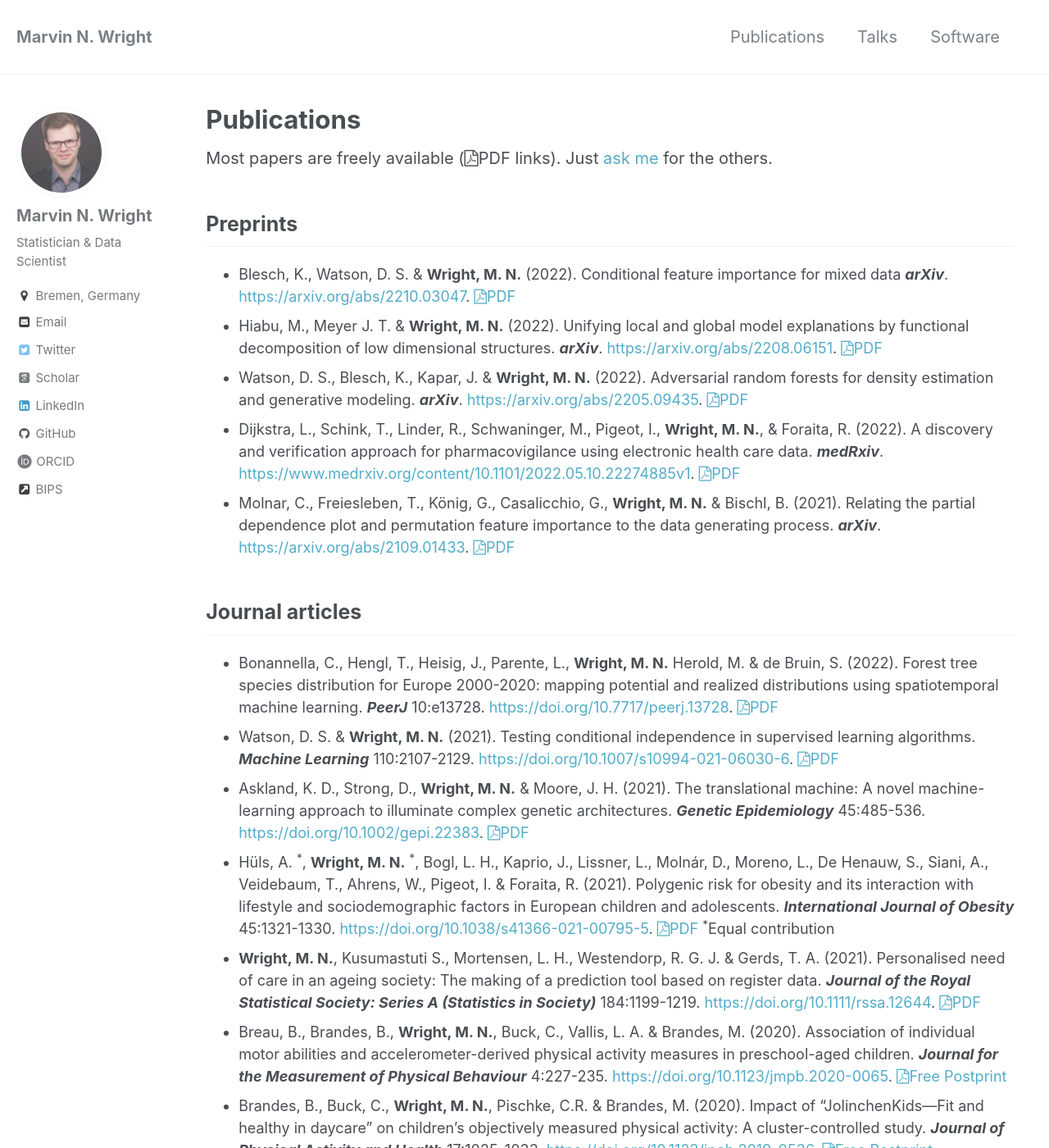
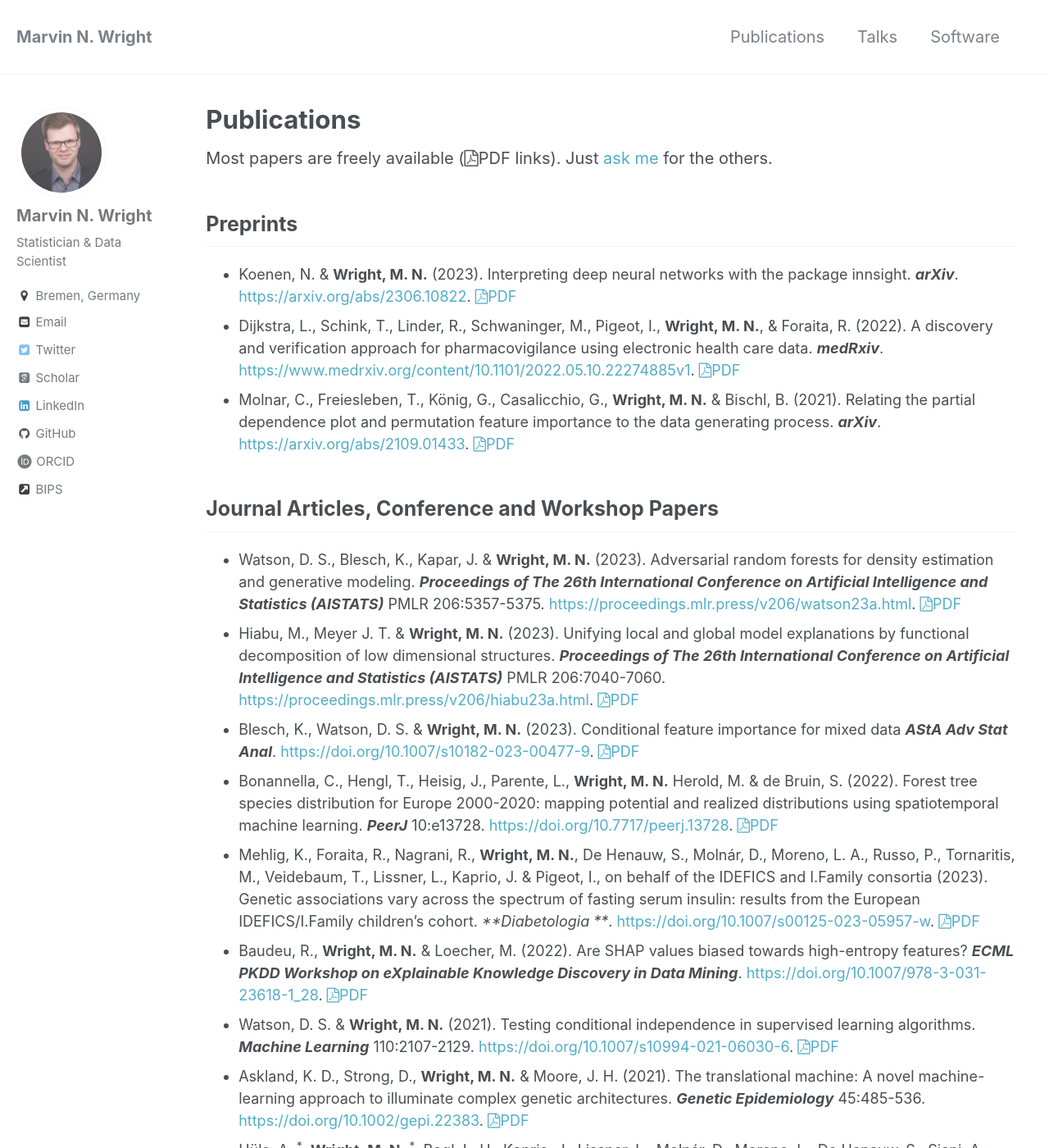
Before and after one commit to mnwright/mnwright.github.io, a Jekyll site: the page built from _pages/publications.md, in a window 1280 px wide and 1400 px high. Shown: the whole window at 82% size. Built offline with Jekyll 4.4.1, drawn with Linux system fonts in a browser that asks for light colours; some web fonts are replaced; some of the changed text lies outside the part shown.

Commit message:
update publications

```diff
--- a/_pages/publications.md
+++ b/_pages/publications.md
@@ -6,18 +6,22 @@ permalink: /publications/
 Most papers are freely available (<i class="fa fa-file-pdf-o"></i>PDF links). Just <a href="mailto:web@wrig.de">ask me</a> for the others.
 
 ## Preprints
-* {:.pub} Blesch, K., Watson, D. S. & **Wright, M. N.** (2022). Conditional feature importance for mixed data ***arXiv***. <https://arxiv.org/abs/2210.03047>. <a href="https://arxiv.org/pdf/2210.03047"><i class="fa fa-file-pdf-o"></i>PDF</a>
-* {:.pub} Hiabu, M., Meyer J. T. & **Wright, M. N.** (2022). Unifying local and global model explanations by functional decomposition of low dimensional structures. ***arXiv***. <https://arxiv.org/abs/2208.06151>. <a href="https://arxiv.org/pdf/2208.06151"><i class="fa fa-file-pdf-o"></i>PDF</a>
-* {:.pub} Watson, D. S., Blesch, K., Kapar, J. & **Wright, M. N.** (2022). Adversarial random forests for density estimation and generative modeling. ***arXiv***. <https://arxiv.org/abs/2205.09435>. <a href="https://arxiv.org/pdf/2205.09435"><i class="fa fa-file-pdf-o"></i>PDF</a>
+* {:.pub} Koenen, N. & **Wright, M. N.** (2023). Interpreting deep neural networks with the package innsight. ***arXiv***. <https://arxiv.org/abs/2306.10822>. <a href="https://arxiv.org/pdf/2306.10822"><i class="fa fa-file-pdf-o"></i>PDF</a>
 * {:.pub} Dijkstra, L., Schink, T., Linder, R., Schwaninger, M., Pigeot, I., **Wright, M. N.**, & Foraita, R. (2022). A discovery and verification approach for pharmacovigilance using electronic health care data. ***medRxiv***. <https://www.medrxiv.org/content/10.1101/2022.05.10.22274885v1>. <a href="https://www.medrxiv.org/content/10.1101/2022.05.10.22274885v1.full.pdf"><i class="fa fa-file-pdf-o"></i>PDF</a>
 * {:.pub} Molnar, C., Freiesleben, T., König, G., Casalicchio, G., **Wright, M. N.** & Bischl, B. (2021). Relating the partial dependence plot and permutation feature importance to the data generating process. ***arXiv***. <https://arxiv.org/abs/2109.01433>. <a href="https://arxiv.org/pdf/2109.01433"><i class="fa fa-file-pdf-o"></i>PDF</a>
 
-## Journal articles
+## Journal Articles, Conference and Workshop Papers
+* {:.pub} Watson, D. S., Blesch, K., Kapar, J. & **Wright, M. N.** (2023). Adversarial random forests for density estimation and generative modeling. ***Proceedings of The 26th International Conference on Artificial Intelligence and Statistics (AISTATS)*** PMLR 206:5357-5375. <https://proceedings.mlr.press/v206/watson23a.html>. <a href="https://proceedings.mlr.press/v206/watson23a/watson23a.pdf"><i class="fa fa-file-pdf-o"></i>PDF</a>
+* {:.pub} Hiabu, M., Meyer J. T. & **Wright, M. N.** (2023). Unifying local and global model explanations by functional decomposition of low dimensional structures. ***Proceedings of The 26th International Conference on Artificial Intelligence and Statistics (AISTATS)*** PMLR 206:7040-7060. <https://proceedings.mlr.press/v206/hiabu23a.html>. <a href="https://proceedings.mlr.press/v206/hiabu23a/hiabu23a.pdf"><i class="fa fa-file-pdf-o"></i>PDF</a>
+* {:.pub} Blesch, K., Watson, D. S. & **Wright, M. N.** (2023). Conditional feature importance for mixed data ***AStA Adv Stat Anal***. <https://doi.org/10.1007/s10182-023-00477-9>. <a href="https://link.springer.com/content/pdf/10.1007/s10182-023-00477-9.pdf"><i class="fa fa-file-pdf-o"></i>PDF</a>
 * {:.pub} Bonannella, C., Hengl, T., Heisig, J., Parente, L., **Wright, M. N.** Herold, M. & de Bruin, S. (2022). Forest tree species distribution for Europe 2000-2020: mapping potential and realized distributions using spatiotemporal machine learning. ***PeerJ*** 10:e13728. <https://doi.org/10.7717/peerj.13728>. <a href="https://peerj.com/articles/13728.pdf"><i class="fa fa-file-pdf-o"></i>PDF</a>
+* {:.pub} Mehlig, K., Foraita, R., Nagrani, R., **Wright, M. N.**, De Henauw, S., Molnár, D., Moreno, L. A., Russo, P., Tornaritis, M., Veidebaum, T., Lissner, L., Kaprio, J. & Pigeot, I., on behalf of the IDEFICS and I.Family consortia (2023). Genetic associations vary across the spectrum of fasting serum insulin: results from the European IDEFICS/I.Family children’s cohort. ***Diabetologia ***. <https://doi.org/10.1007/s00125-023-05957-w>. <a href="https://link.springer.com/content/pdf/10.1007/s00125-023-05957-w.pdf"><i class="fa fa-file-pdf-o"></i>PDF</a>
+* {:.pub} Baudeu, R., **Wright, M. N.** & Loecher, M. (2022). Are SHAP values biased towards high-entropy features? ***ECML PKDD Workshop on eXplainable Knowledge Discovery in Data Mining***. <https://doi.org/10.1007/978-3-031-23618-1_28>. <a href="https://link.springer.com/content/pdf/10.1007/978-3-031-23618-1.pdf"><i class="fa fa-file-pdf-o"></i>PDF</a>
 * {:.pub} Watson, D. S. & **Wright, M. N.** (2021). Testing conditional independence in supervised learning algorithms. ***Machine Learning*** 110:2107-2129. <https://doi.org/10.1007/s10994-021-06030-6>. <a href="https://link.springer.com/content/pdf/10.1007/s10994-021-06030-6.pdf"><i class="fa fa-file-pdf-o"></i>PDF</a>
-* {:.pub} Askland, K. D., Strong, D., **Wright, M. N.** & Moore, J. H. (2021).  The translational machine: A novel machine-learning approach to illuminate complex genetic architectures. ***Genetic Epidemiology*** 45:485-536. <https://doi.org/10.1002/gepi.22383>. <a href="https://onlinelibrary.wiley.com/doi/pdfdirect/10.1002/gepi.22383?download=true"><i class="fa fa-file-pdf-o"></i>PDF</a>
+* {:.pub} Askland, K. D., Strong, D., **Wright, M. N.** & Moore, J. H. (2021). The translational machine: A novel machine-learning approach to illuminate complex genetic architectures. ***Genetic Epidemiology*** 45:485-536. <https://doi.org/10.1002/gepi.22383>. <a href="https://onlinelibrary.wiley.com/doi/pdfdirect/10.1002/gepi.22383?download=true"><i class="fa fa-file-pdf-o"></i>PDF</a>
 * {:.pub} Hüls, A. <sup>\*</sup>, **Wright, M. N.** <sup>\*</sup>, Bogl, L. H., Kaprio, J., Lissner, L., Molnár, D., Moreno, L., De Henauw, S., Siani, A., Veidebaum, T., Ahrens, W., Pigeot, I. & Foraita, R. (2021). Polygenic risk for obesity and its interaction with lifestyle and sociodemographic factors in European children and adolescents. ***International Journal of Obesity*** 45:1321-1330. <https://doi.org/10.1038/s41366-021-00795-5>. <a href="https://www.nature.com/articles/s41366-021-00795-5.pdf"><i class="fa fa-file-pdf-o"></i>PDF</a> <sup>\*</sup>Equal contribution
 * {:.pub} **Wright, M. N.**, Kusumastuti S., Mortensen, L. H., Westendorp, R. G. J. & Gerds, T. A. (2021). Personalised need of care in an ageing society: The making of a prediction tool based on register data. ***Journal of the Royal Statistical Society: Series A (Statistics in Society)*** 184:1199-1219. <https://doi.org/10.1111/rssa.12644>. <a href="https://rss.onlinelibrary.wiley.com/doi/pdfdirect/10.1111/rssa.12644?download=true"><i class="fa fa-file-pdf-o"></i>PDF</a>
+* {:.pub} Koenen, N., **Wright, M. N.**, Maass, P. & Behrmann, J. (2021). Generalization of the change of variables formula with applications to residual flows. ***ICML Workshop on Invertible Neural Networks, Normalizing Flows, and Explicit Likelihood Models***. <https://openreview.net/forum?id=msCiI5dejr>. <a href="https://openreview.net/pdf?id=msCiI5dejr"><i class="fa fa-file-pdf-o"></i>PDF</a>
 * {:.pub} Breau, B., Brandes, B., **Wright, M. N.**, Buck, C., Vallis, L. A. & Brandes, M. (2020).  Association of individual motor abilities and accelerometer-derived physical activity measures in preschool-aged children. ***Journal for the Measurement of Physical Behaviour*** 4:227-235. <https://doi.org/10.1123/jmpb.2020-0065>. <a href="https://repository.publisso.de/resource/frl:6429159/data"><i class="fa fa-file-pdf-o"></i>Free Postprint</a>
 * {:.pub} Brandes, B., Buck, C., **Wright, M. N.**, Pischke, C.R. & Brandes, M. (2020).  Impact of “JolinchenKids—Fit and healthy in daycare” on children’s objectively measured physical activity: A cluster-controlled study. ***Journal of Physical Activity and Health*** 17:1025-1033. <https://doi.org/10.1123/jpah.2019-0536>. <a href="https://repository.publisso.de/resource/frl:6425536/data"><i class="fa fa-file-pdf-o"></i>Free Postprint</a>
 * {:.pub} Schmid, M., Welchowski T., **Wright, M. N.** & Berger, M. (2020). Discrete-time survival forests with Hellinger distance decision trees. ***Data Mining and Knowledge Discovery*** 34:812-832. <https://doi.org/10.1007/s10618-020-00682-z>. <a href="https://link.springer.com/content/pdf/10.1007/s10618-020-00682-z.pdf"><i class="fa fa-file-pdf-o"></i>PDF</a>
@@ -43,12 +47,11 @@ Most papers are freely available (<i class="fa fa-file-pdf-o"></i>PDF links). Ju
 * {:.pub} **Wright, M. N.** & Ziegler, A. (2015). Multiple censored data in dentistry: A new statistical model for analyzing lesion size in randomized controlled trials. ***Biometrical Journal*** 57:384–394. <https://doi.org/10.1002/bimj.201400118>.
 * {:.pub} Paulick, C., **Wright, M. N.**, Verleger, R. & Keller, K. (2014). Decomposition of 3-way arrays: A comparison of different PARAFAC algorithms. ***Chemometrics and Intelligent Laboratory Systems*** 137:97–109. <https://doi.org/10.1016/j.chemolab.2014.06.009>.
 
-## Conference and workshop papers
-* {:.pub} Baudeu, R., **Wright, M. N.** & Loecher, M. (2022). Are SHAP values biased towards high-entropy features? ***ECML PKDD Workshop on eXplainable Knowledge Discovery in Data Mining***. <https://doi.org/10.1007/978-3-031-23618-1_28>. <a href="https://link.springer.com/content/pdf/10.1007/978-3-031-23618-1.pdf"><i class="fa fa-file-pdf-o"></i>PDF</a>
-* {:.pub} Koenen, N., **Wright, M. N.**, Maass, P. & Behrmann, J. (2021). Generalization of the change of variables formula with applications to residual flows. ***ICML Workshop on Invertible Neural Networks, Normalizing Flows, and Explicit Likelihood Models***. <https://openreview.net/forum?id=msCiI5dejr>. <a href="https://openreview.net/pdf?id=msCiI5dejr"><i class="fa fa-file-pdf-o"></i>PDF</a>
-
-## Book chapters
-* {:.pub} **Wright, M. N.**<sup>\*</sup>, Gola D.<sup>\*</sup>, Ziegler A. (2017). Preprocessing and Quality Control for Whole-Genome Sequences from the Illumina HiSeq X Platform. In: Elston R. C. (Ed.) Statistical Human Genetics (2nd edn.). ***Methods in Molecular Biology*** 1666:629-647. Humana Press, New York. <https://doi.org/10.1007/978-1-4939-7274-6_30>. <a href="https://imbs-hl.github.io/illumina_seq.html"><i class="fa fa-file-text-o"></i>HTML</a>
+## Book Chapters
+* {:.pub} **Wright, M. N.** (2023). Feature Selection. In: Bischl, B., Sonabend, R., Kotthoff, L., Lang, M., (Eds.) ***Applied Machine Learning Using mlr3 in R***. CRC Press, Boca Raton, Florida. <https://mlr3book.mlr-org.com/feature_selection.html>. <a href="https://mlr3book.mlr-org.com/feature_selection.html"><i class="fa fa-file-text-o"></i>HTML</a>
+* {:.pub} Dandl, S., Biecek, P., Casalicchio, G. & **Wright, M. N.** (2023). Model Interpretation. In: Bischl, B., Sonabend, R., Kotthoff, L., Lang, M., (Eds.) ***Applied Machine Learning Using mlr3 in R***. CRC Press, Boca Raton, Florida. <https://mlr3book.mlr-org.com/model_interpretation.html>. <a href="https://mlr3book.mlr-org.com/model_interpretation.html"><i class="fa fa-file-text-o"></i>HTML</a>
+* {:.pub} Binder, M., Pfisterer, F., Becker, M. & **Wright, M. N.** (2023). Non-sequential Pipelines and Tuning. In: Bischl, B., Sonabend, R., Kotthoff, L., Lang, M., (Eds.) ***Applied Machine Learning Using mlr3 in R***. CRC Press, Boca Raton, Florida. <https://mlr3book.mlr-org.com/sequential_pipelines_and_tuning.html>. <a href="https://mlr3book.mlr-org.com/sequential_pipelines_and_tuning.html"><i class="fa fa-file-text-o"></i>HTML</a>
+* {:.pub} **Wright, M. N.**<sup>\*</sup>, Gola D.<sup>\*</sup> & Ziegler A. (2017). Preprocessing and Quality Control for Whole-Genome Sequences from the Illumina HiSeq X Platform. In: Elston, R. C. (Ed.) Statistical Human Genetics (2nd edn.). ***Methods in Molecular Biology*** 1666:629-647. Humana Press, New York. <https://doi.org/10.1007/978-1-4939-7274-6_30>. <a href="https://imbs-hl.github.io/illumina_seq.html"><i class="fa fa-file-text-o"></i>HTML</a>
 <sup>\*</sup>Equal contribution
 
 ## Editorials
```
